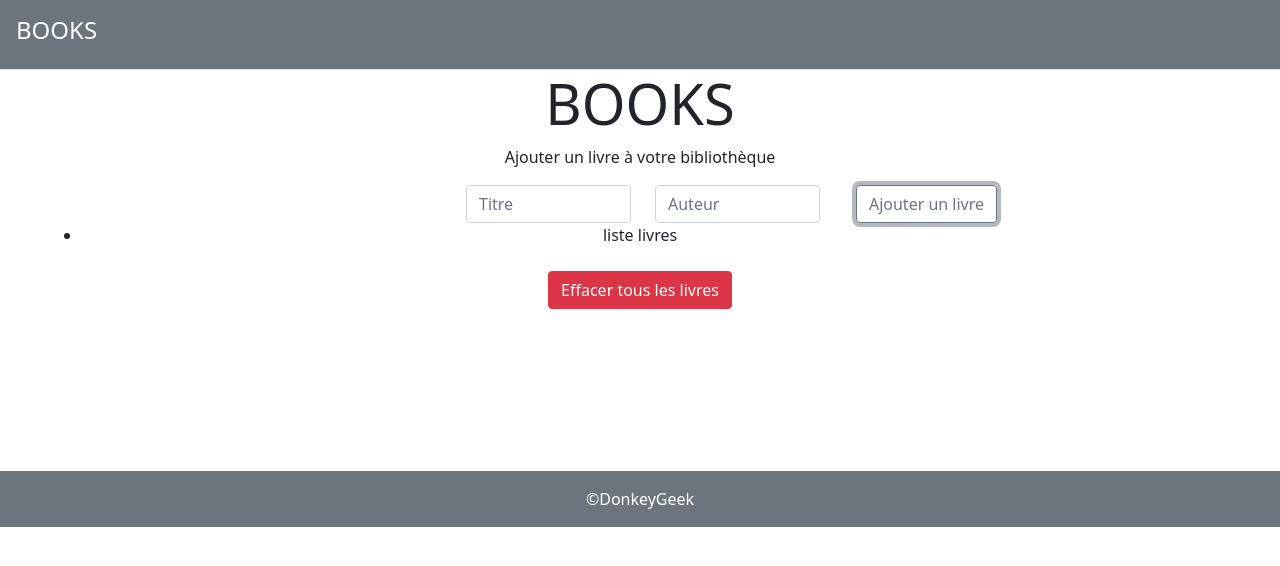
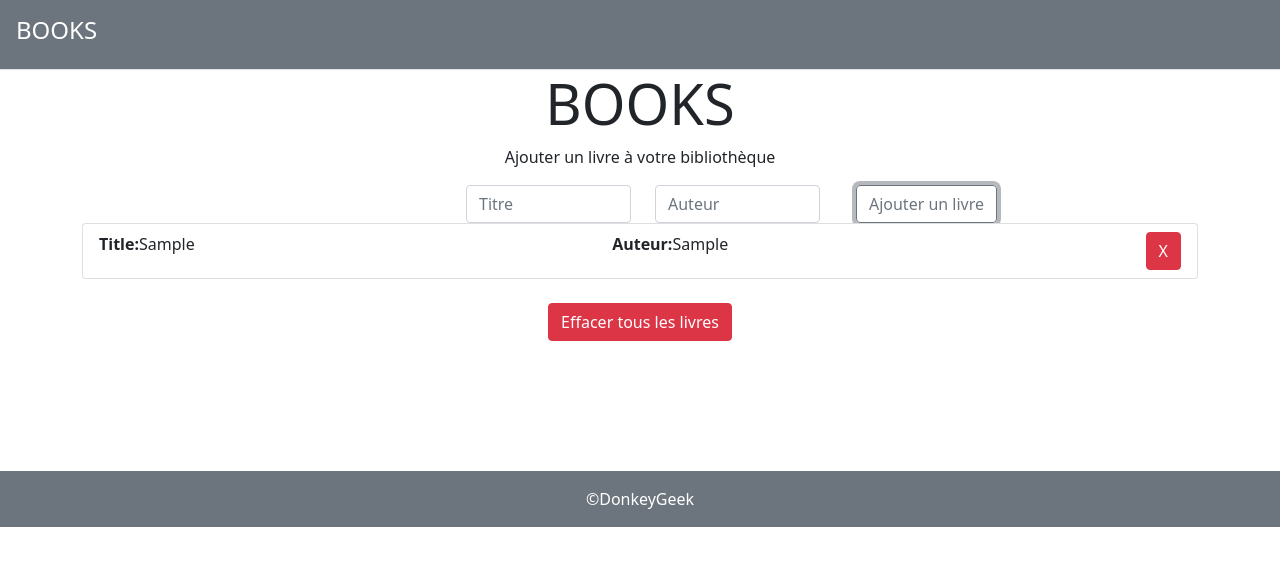
Before and after one commit to EdenSahile/my-books, a React (Create React App) app: page / in a window 1280 px wide. Both pictures are taken after typing "Sample", "Sample" into the empty fields and a click on the button "Ajouter un livre". Shown: the top 566 px of the page. Built offline with nearby package versions, Linux system fonts and the light colour scheme.

Commit message:
affichage des data

```diff
--- a/package.json
+++ b/package.json
@@ -9,6 +9,7 @@
     "bootstrap": "^5.1.3",
     "react": "^18.2.0",
     "react-dom": "^18.2.0",
+    "react-flip-move": "^3.0.4",
     "react-redux": "^8.0.2",
     "react-scripts": "5.0.1",
     "redux": "^4.2.0",
--- a/src/Containers/AddBooksContainer.js
+++ b/src/Containers/AddBooksContainer.js
@@ -22,6 +22,25 @@ const AddBooksContainer = ({ libraryData, addBook }) => {
         author:""
     })
 };
+
+
+
+const displayData= libraryData.length>0 ?
+
+
+libraryData.map(data=>{
+    return(
+        <li key={data.id}
+        className="list-group-item list-group-light d-flex justify-content-between">
+            <span><strong>Title:</strong>{data.title}</span>
+            <span><strong>Auteur:</strong>{data.author}</span>
+             <span className="btn btn-danger">X</span>
+        </li>
+    )
+
+}):
+
+<p className="text-center">Aucune data à afficher</p>
 
 
 
@@ -74,14 +93,10 @@ const AddBooksContainer = ({ libraryData, addBook }) => {
       <div className="container" style={{ minHeight: "200px" }}>
         <div className="row">
           <div className="col-md-12">
-            <ul className="list-group">
-              <li>liste livres</li>
-            </ul>
+            <ul className="list-group">{displayData}</ul>
             <div className="d-flex justify-content-center">
-              <button className="btn btn-danger mt-4 mb-5">
-                Effacer tous les livres
-              </button>
-            </div>
+                <button className="btn btn-danger mt-4 mb-5">Effacer tous les livres
+                </button></div>
           </div>
         </div>
       </div>
```
Also changed, not shown: 1 other file (tests, documents, lock files or other folders).
